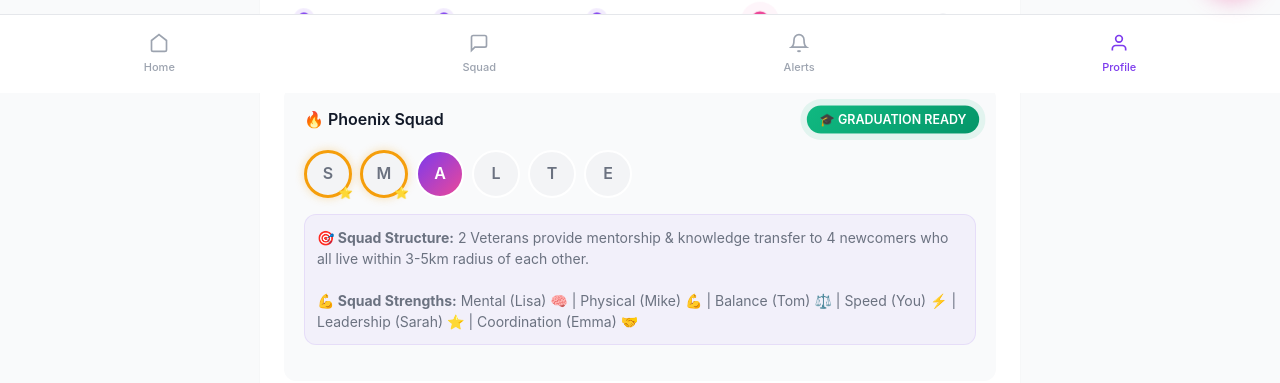
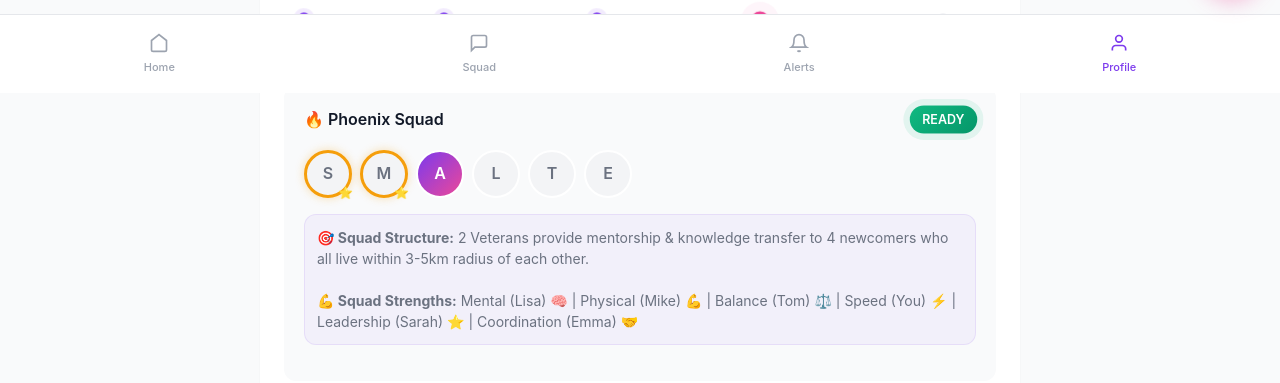
Before and after one commit to ndurrr/Pulse-App, a plain HTML site: page index.html in a window 1280 px wide. Shown: the part 707-1090 px from the top of the page. Drawn offline with Linux system fonts and the light colour scheme.

Commit message:
Update index.html

```diff
--- a/index.html
+++ b/index.html
@@ -1627,7 +1627,7 @@
             <div class="party-card">
                 <div class="party-header">
                     <h3 class="party-name">🔥 Phoenix Squad</h3>
-                    <span class="party-badge">🎓 GRADUATION READY</span>
+                    <span class="party-badge">READY</span>
                 </div>
                 <div class="party-members">
                     <div class="member veteran" title="Sarah - Veteran Leader (Level 15)">
```
